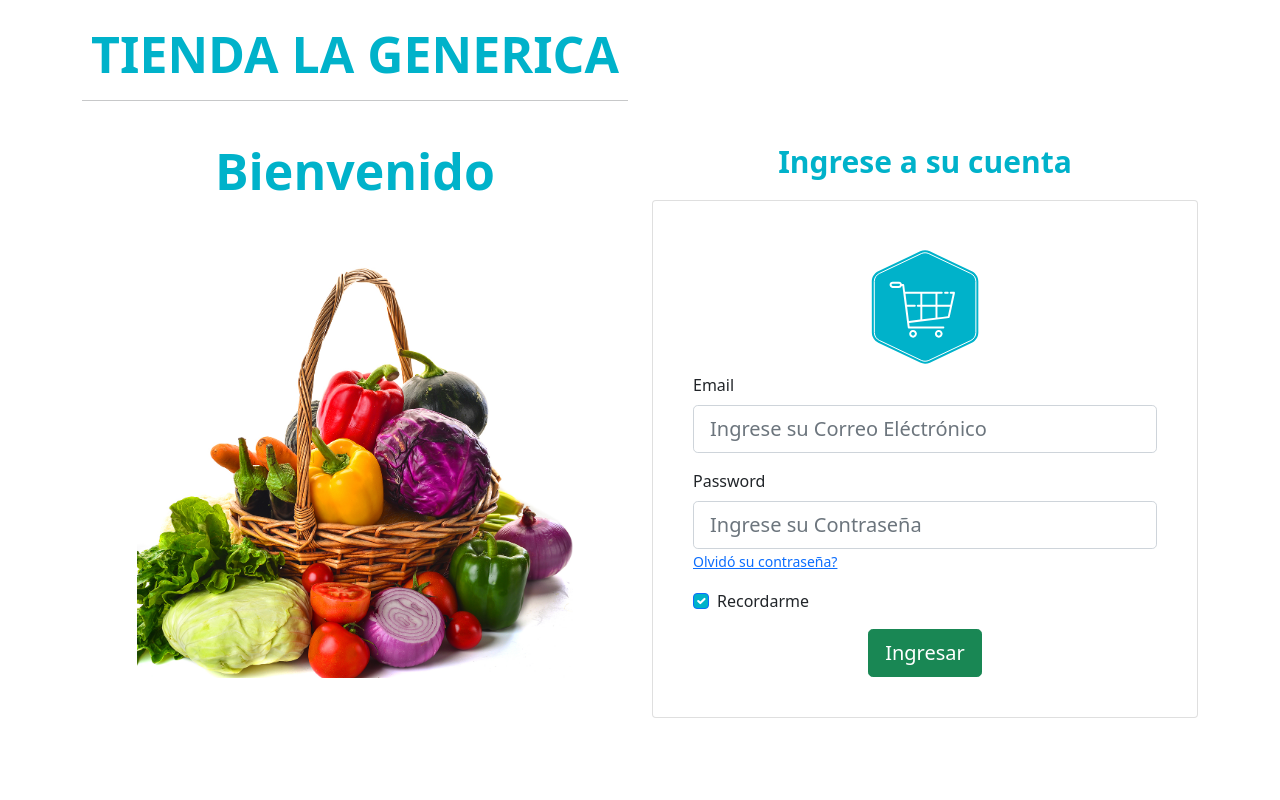
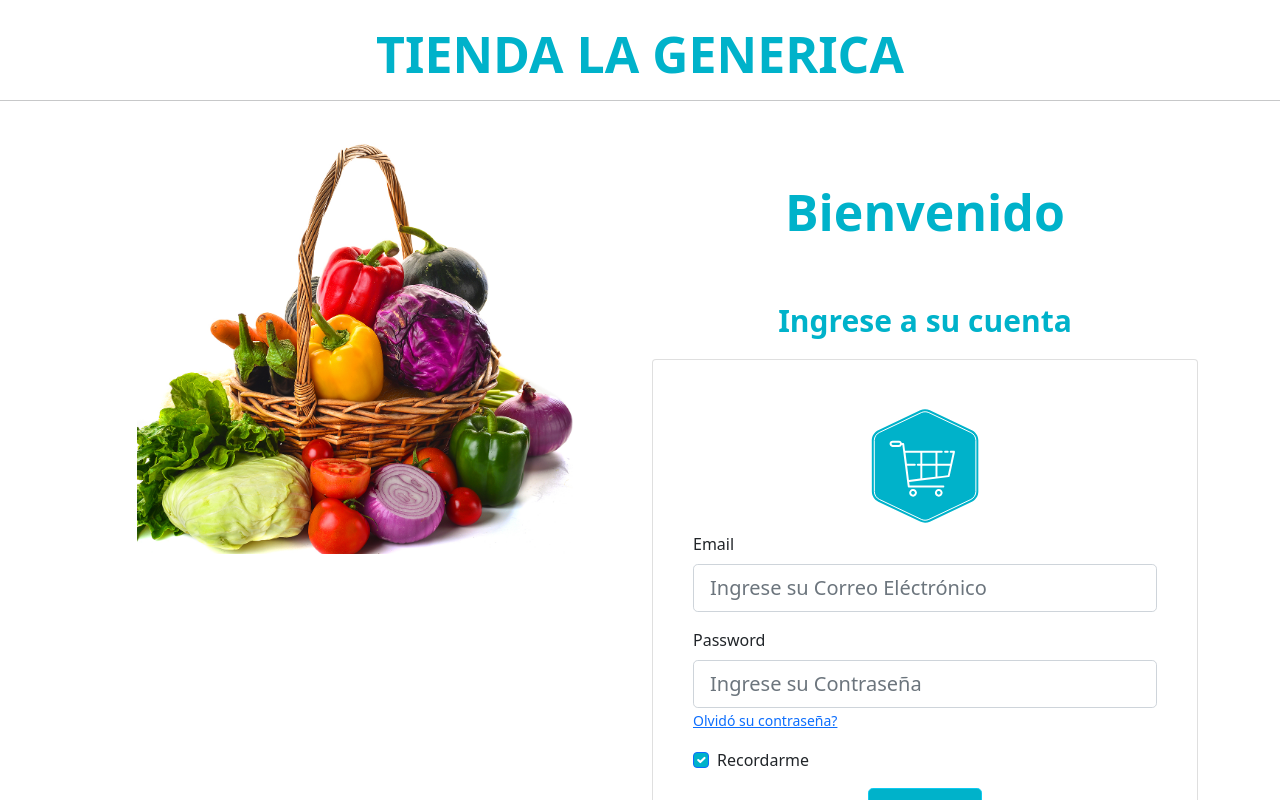
Before and after one commit to pablolon/LaGenerica_G1, an Angular app: page / in a window 1280 px wide. Shown: the top 800 px of the page. Built offline with nearby package versions, Linux system fonts and the light colour scheme.

Commit message:
Avance Login

```diff
--- a/src/app/app.component.css
+++ b/src/app/app.component.css
@@ -15,9 +15,7 @@ p {
     background-color: #00B2CA;
 }
 
-
-
-  .card{
-
-
-  }
+.btn-info {
+    background-color: #00B2CA;
+    color:white;
+}
--- a/src/app/app.component.html
+++ b/src/app/app.component.html
@@ -1,29 +1,25 @@
-
+<div class="col-md-12 text-center"><br></div>
+<div class="col-md-12 text-center">
+  <h1 class="h2">TIENDA LA GENERICA</h1>
+  <hr>
+</div>
 <main class="d-flex w-100">
    <div class="container d-flex flex-column">
     <div class="row vh-100">
 
-            <div class = "col-md-6 text-center">
-              <div class="text-center mt-4">
-                <h1 class="h2">TIENDA LA GENERICA</h1>
-                <hr>
-                <br>
-                <h1 class="h2">Bienvenido</h1>
-                <p class="lead">
+      <div class="col-md-6 text-center">
 
-                </p>
-              </div>
-              <br>
-              <img src="assets/vegetables.jpg" alt="frutas"  width="80%"/>
+        <img src="assets/vegetables.jpg" alt="frutas" width="80%" />
 
       </div>
       <div class="col-sm-10 col-md-8 col-lg-6 mx-auto d-table h-100">
         <div class="d-table-cell align-middle">
-                <div class="vertical-line"></div>
-                <div class="vertical-line2"></div>
           <div class="text-center mt-4">
-                  <h1 class="h2"></h1>
+            <h1 class="h2">Bienvenido</h1>
+
+          </div>
           <br>
+          <div class="text-center mt-4">
             <h1 class="h2"></h1>
             <p class="lead">
               Ingrese a su cuenta
@@ -33,16 +29,19 @@
             <div class="card-body">
               <div class="m-sm-4">
                 <div class="text-center">
-                        <img src="assets/logo1.svg" alt="Tienda La Genérica" class="img-fluid rounded-circle" width="132" height="132" />
+                  <img src="assets/logo1.svg" alt="Tienda La Genérica" class="img-fluid rounded-circle" width="132"
+                    height="132" />
                 </div>
                 <form>
                   <div class="mb-3">
                     <label class="form-label">Email</label>
-                          <input class="form-control form-control-lg" type="email" name="email" placeholder="Ingrese su Correo Eléctrónico" />
+                    <input class="form-control form-control-lg" type="email" name="email"
+                      placeholder="Ingrese su Correo Eléctrónico" />
                   </div>
                   <div class="mb-3">
                     <label class="form-label">Password</label>
-                          <input class="form-control form-control-lg" type="password" name="password" placeholder="Ingrese su Contraseña" />
+                    <input class="form-control form-control-lg" type="password" name="password"
+                      placeholder="Ingrese su Contraseña" />
                     <small>
                       <a href="index.html">Olvidó su contraseña?</a>
                     </small>
@@ -56,7 +55,7 @@
                     </label>
                   </div>
                   <div class="text-center mt-3">
-                          <a href="home.html" class="btn btn-lg btn-success">Ingresar</a>
+                    <a href="home.html" class="btn btn-lg btn-info">Ingresar</a>
                     <!-- <button type="submit" class="btn btn-lg btn-primary">Sign in</button> -->
                   </div>
                 </form>
```
Lines whose indentation alone changed are shown as unchanged.
